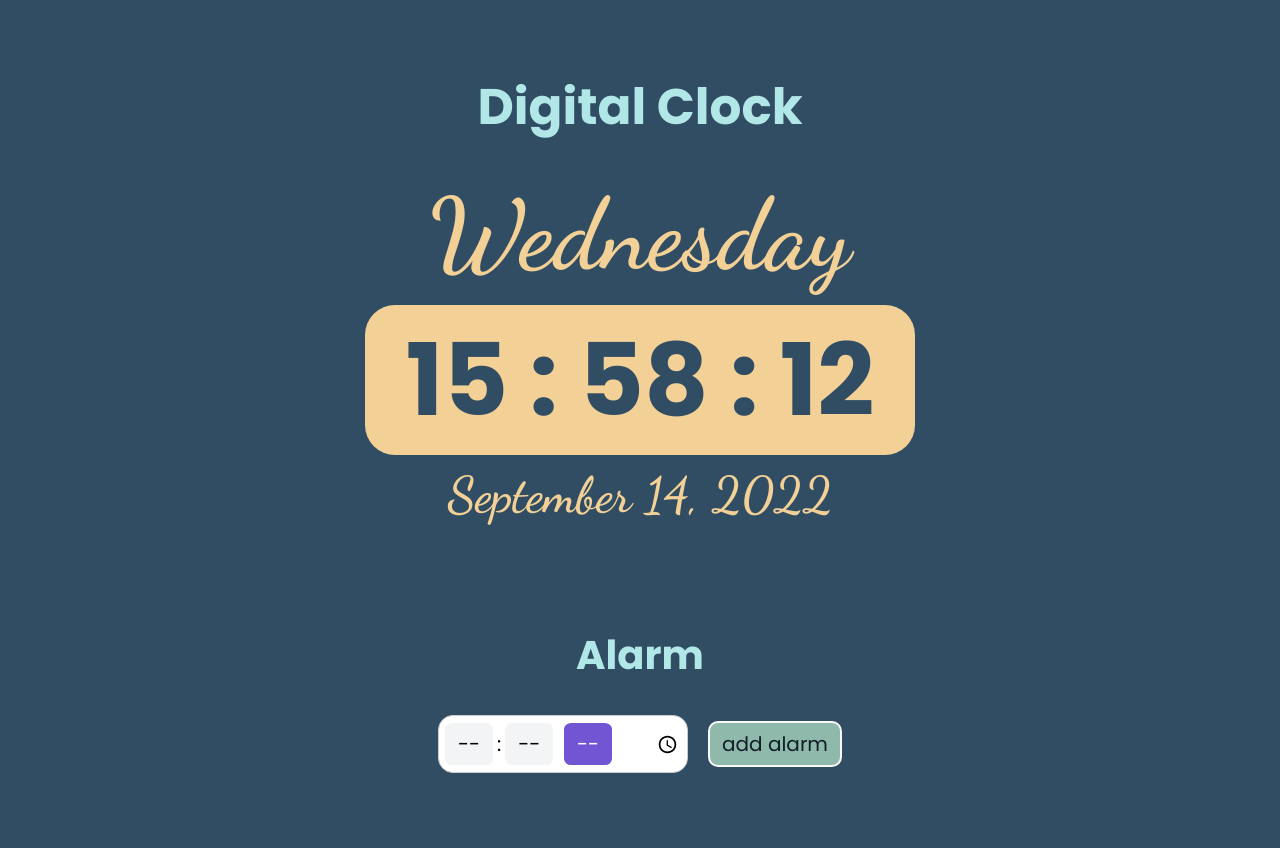
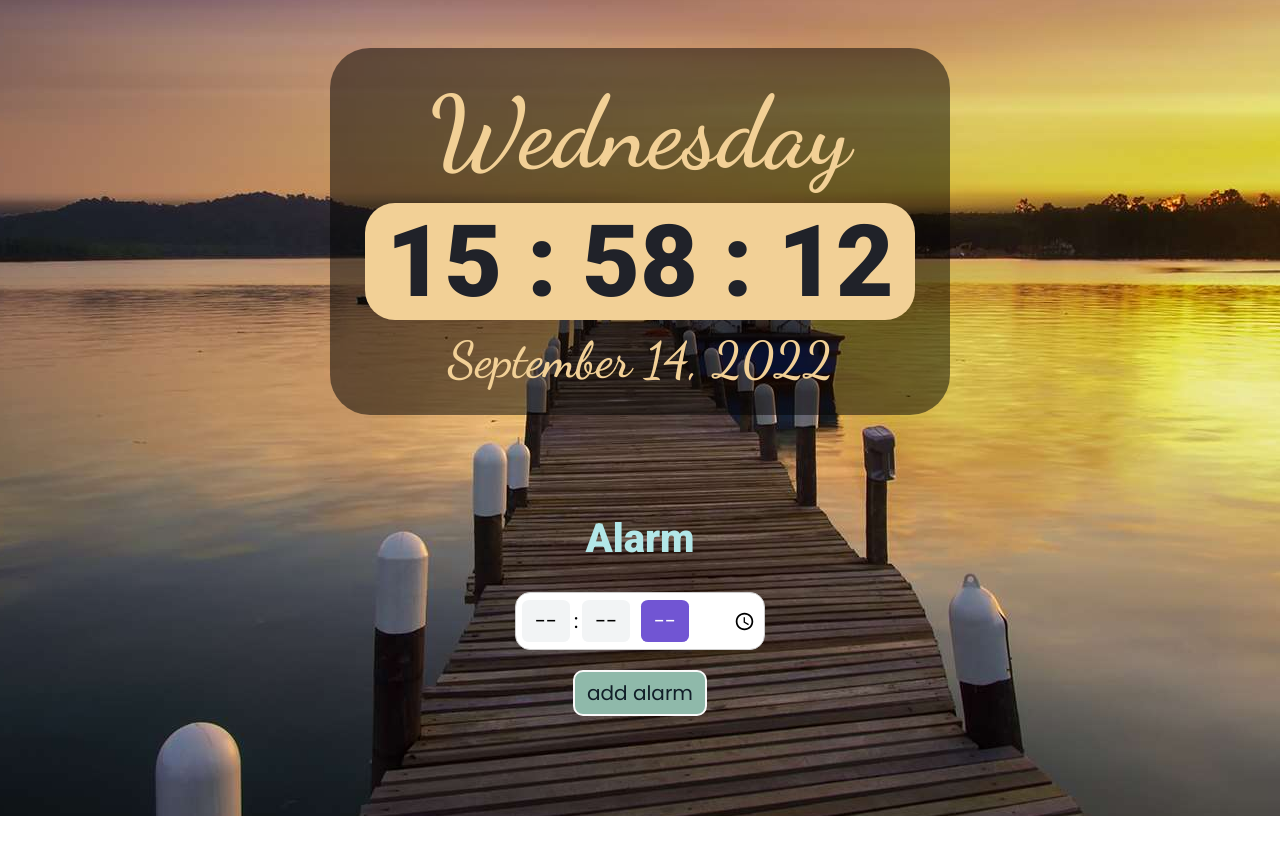
Before and after one commit to JayantiTA/clock-vue, a Vue app: page / in a window 1280 px wide. After the commit the page ends 816 px from the top, so only its background shows below. Built offline with nearby package versions, Linux system fonts and the light colour scheme.

Commit message:
style: add style

```diff
--- a/src/App.vue
+++ b/src/App.vue
@@ -17,15 +17,20 @@ export default {
 </script>
 
 <style>
-@import url("https://fonts.googleapis.com/css2?family=Dancing+Script:wght@600&family=Poppins:wght@400;500;600;700&display=swap");
+@import url("https://fonts.googleapis.com/css2?family=Dancing+Script:wght@600&family=Poppins:wght@400;500;600;700&family=Roboto:wght@900&display=swap");
 
 #app {
-  font-family: "Poppins", sans-serif;
-  background-color: #304d63;
+  /* font-family: "Poppins", sans-serif; */
+  font-family: "Roboto", sans-serif;
   text-align: center;
+  display: flex;
+  flex-direction: column;
+  align-items: center;
+  justify-content: center;
 }
 body {
   height: 100vh;
-  background-color: #304d63 !important;
+  /* background-color: #304d63 !important; */
+  background: url("../public/background.jpg") no-repeat center center fixed;
 }
 </style>
--- a/src/components/DigitalClock.vue
+++ b/src/components/DigitalClock.vue
@@ -128,7 +128,6 @@ export default {
 
 <template>
   <div class="container">
-    <h2 class="title">Digital Clock</h2>
     <h1 class="date">{{ day }}</h1>
     <div class="time-card">
       <h1 class="time">{{ hours }} : {{ minutes }} : {{ seconds }}</h1>
@@ -152,13 +151,17 @@ h2 {
   margin: 30px;
 }
 .time {
-  color: #304d63;
+  color: #202229;
 }
 .date {
   font-family: "Dancing Script", cursive;
   color: #f2d096;
 }
 .container {
+  padding: 25px;
+  border-radius: 40px;
+  max-width: fit-content;
+  background-color: rgba(0, 0, 0, 0.5);
   margin-top: 5vh;
   display: flex;
   flex-direction: column;
```
Also changed, not shown: public/background.jpg (added).
